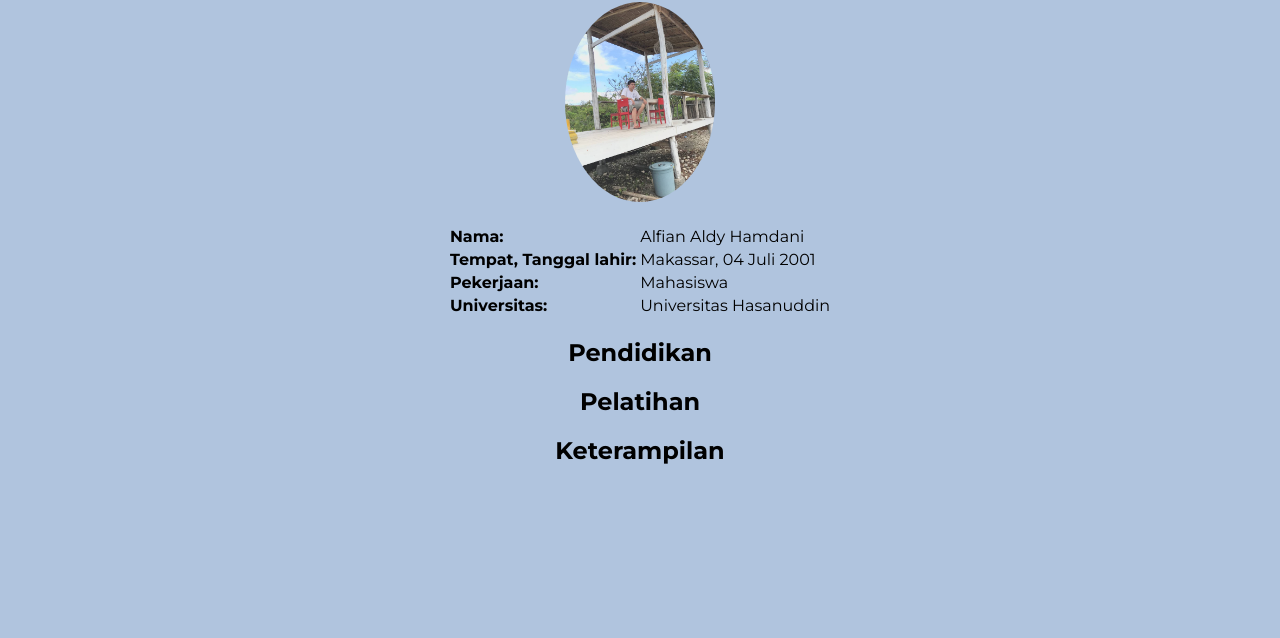
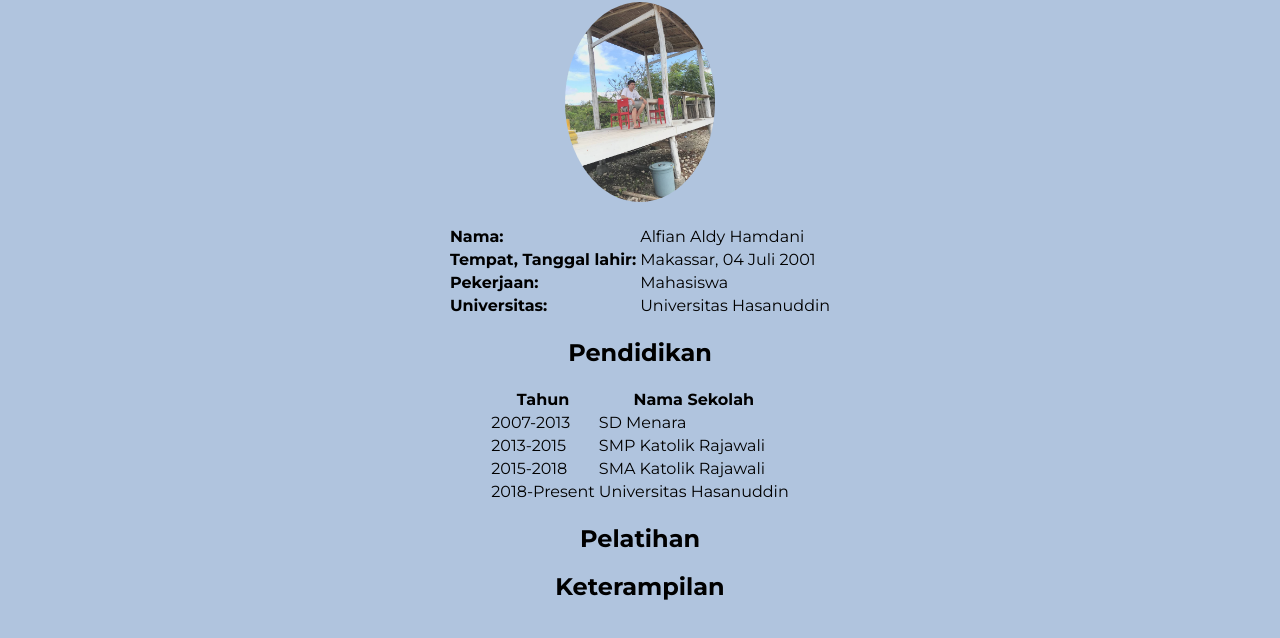
Before and after one commit to alfianAH/TableHTML, a plain HTML site: page ResumeHTML/index.html in a window 1280 px wide. Shown: the part 152-790 px from the top of the page. Drawn offline with Linux system fonts and the light colour scheme.

Commit message:
Added Pendidikan details

```diff
--- a/ResumeHTML/index.html
+++ b/ResumeHTML/index.html
@@ -38,6 +38,32 @@
 
 		<article id="pendidikan">
 			<h2 id="pendidikan">Pendidikan</h2>
+			<table>
+				<tr>
+					<th>Tahun</th>
+					<th>Nama Sekolah</th>
+				</tr>
+
+				<tr>
+	                <td class="tahun">2007-2013</td>
+	                <td>SD Menara</td>
+	            </tr>
+
+	            <tr>
+	                <td class="tahun">2013-2015</td>
+	                <td>SMP Katolik Rajawali</td>
+	            </tr>
+
+	            <tr>
+	        	    <td class="tahun">2015-2018</td>
+	                <td>SMA Katolik Rajawali</td>
+	            </tr>
+
+	            <tr>
+	                <td class="tahun">2018-Present</td>
+	                <td>Universitas Hasanuddin</td>
+	            </tr>
+			</table>
 		</article>
 
 		<article id="pelatihan">
```
